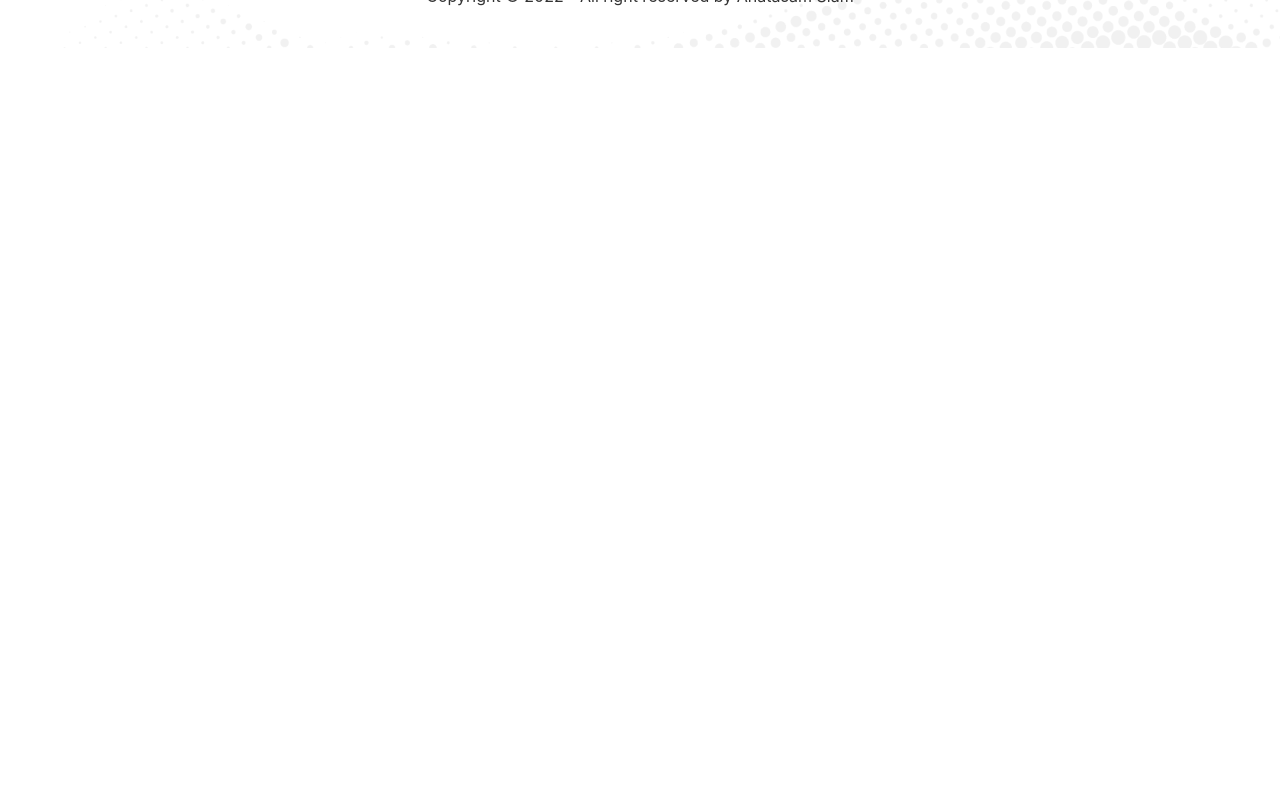
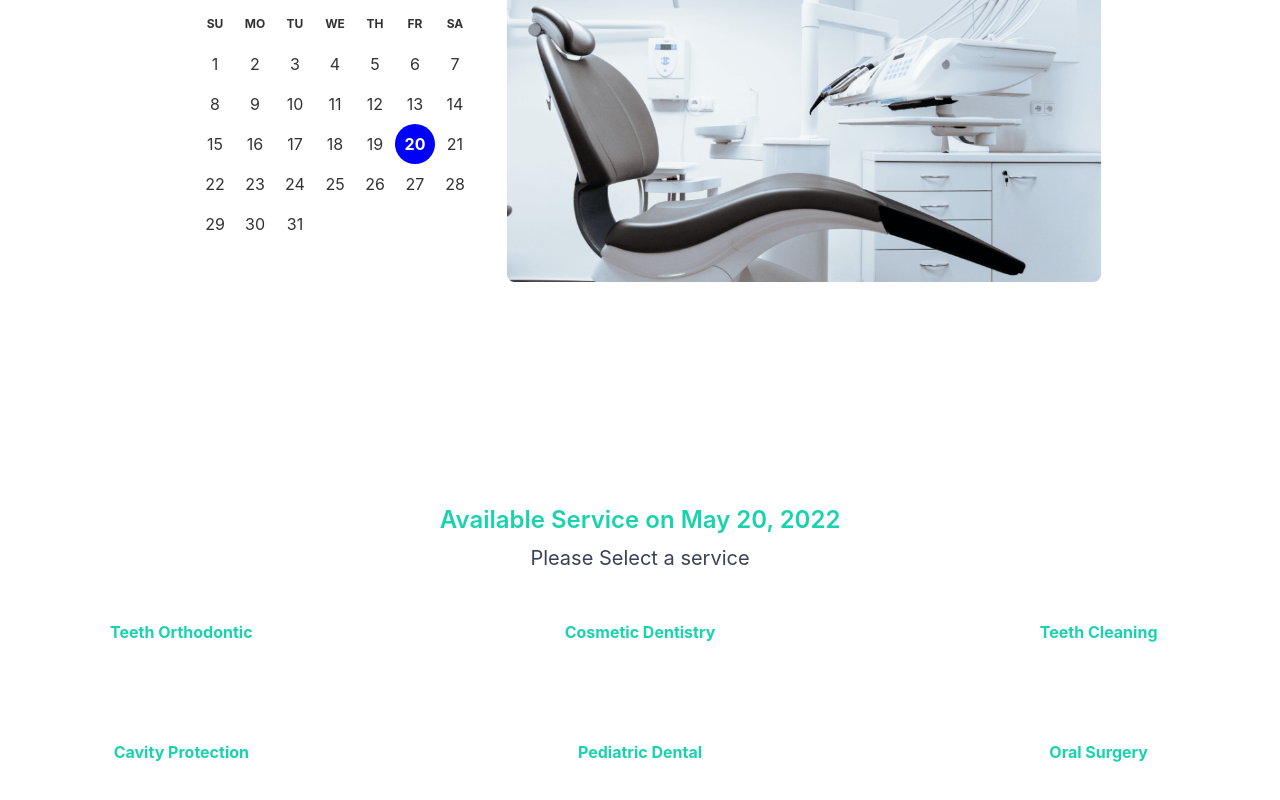
Before and after one commit to ahatasam2573/Doctors-Portal, a React (Create React App) app: page /appointment in a window 1280 px wide. Shown: the part 360-1160 px from the top of the page. Before the commit the page ends 800 px from the top, so only its background shows below. Built offline with nearby package versions, Linux system fonts and the light colour scheme.

Commit message:
Available service list added

```diff
--- a/package.json
+++ b/package.json
@@ -7,7 +7,9 @@
     "@testing-library/react": "^13.2.0",
     "@testing-library/user-event": "^13.5.0",
     "daisyui": "^2.15.0",
+    "date-fns": "^2.28.0",
     "react": "^18.1.0",
+    "react-day-picker": "^8.0.5",
     "react-dom": "^18.1.0",
     "react-router-dom": "^6.3.0",
     "react-scripts": "5.0.1",
--- a/src/Pages/Appointment/Appointment.js
+++ b/src/Pages/Appointment/Appointment.js
@@ -1,11 +1,16 @@
-import React from 'react';
+import React, { useState } from 'react';
 import Footer from '../Shared/Footer';
+import AppointmentBanner from './AppointmentBanner';
+import AvailableAppointments from './AvailableAppointments';
 
 const Appointment = () => {
+    const [date, setDate] = useState(new Date());
     return (
         <div>
-            <h2>This is appointment page</h2>
+            <AppointmentBanner date={date} setDate={setDate}></AppointmentBanner>
+            <AvailableAppointments date={date}></AvailableAppointments>
             <Footer></Footer>
+
         </div>
     );
 };
--- /dev/null
+++ b/src/Pages/Appointment/AppointmentBanner.js
@@ -0,0 +1,23 @@
+import chair from '../../assets/images/chair.png'
+import { DayPicker } from 'react-day-picker';
+import 'react-day-picker/dist/style.css';
+
+const AppointmentBanner = ({ date, setDate }) => {
+    return (
+        <div class="hero min-h-screen">
+            <div class="hero-content flex-col lg:flex-row-reverse">
+                <img style={{ width: '594px', height: '355px' }} src={chair} alt='dentist chair' />
+                <div>
+                    <DayPicker
+                        mode='single'
+                        selected={date}
+                        onSelect={setDate}
+                    />
+                </div>
+            </div>
+
+        </div>
+    );
+};
+
+export default AppointmentBanner;
--- /dev/null
+++ b/src/Pages/Appointment/AvailableAppointments.js
@@ -0,0 +1,22 @@
+import { format } from 'date-fns';
+import React from 'react';
+
+const AvailableAppointments = ({ date, setDate }) => {
+    return (
+        <div>
+            <h3 className='text-2xl text-secondary text-center font-semibold'>Available Service on {format(date, 'PP')} </h3>
+            <p className='text-xl text-center text-accent mt-2'>Please Select a service</p>
+            <div className='grid grid-cols-3 gap-24 mt-12 text-center text-secondary font-bold'>
+                <span>Teeth Orthodontic</span>
+                <span>Cosmetic Dentistry</span>
+                <span>Teeth Cleaning</span>
+                <span>Cavity Protection</span>
+                <span>Pediatric Dental</span>
+                <span>Oral Surgery</span>
+            </div>
+
+        </div>
+    );
+};
+
+export default AvailableAppointments;
```
Also changed, not shown: 1 other file (tests, documents, lock files or other folders).
